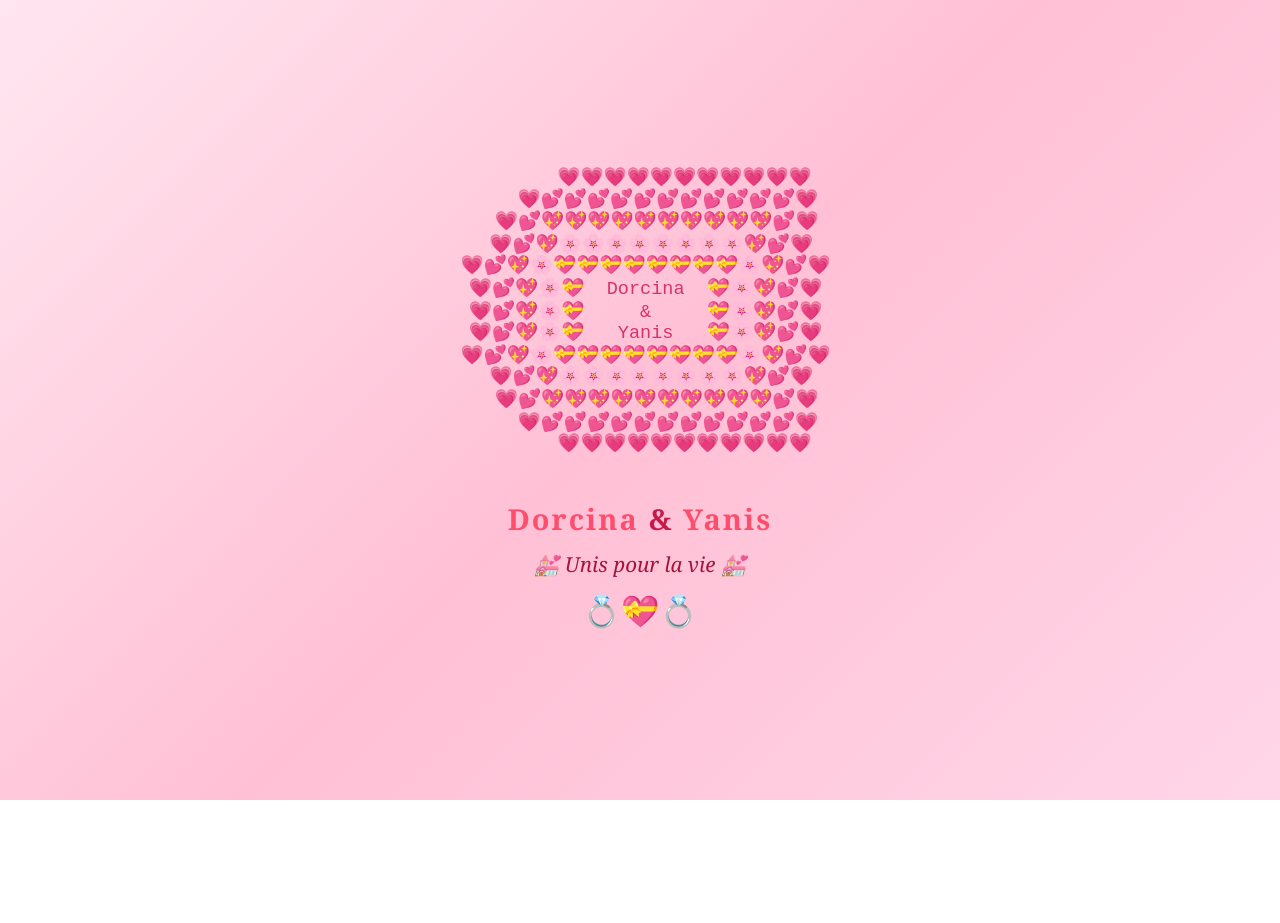
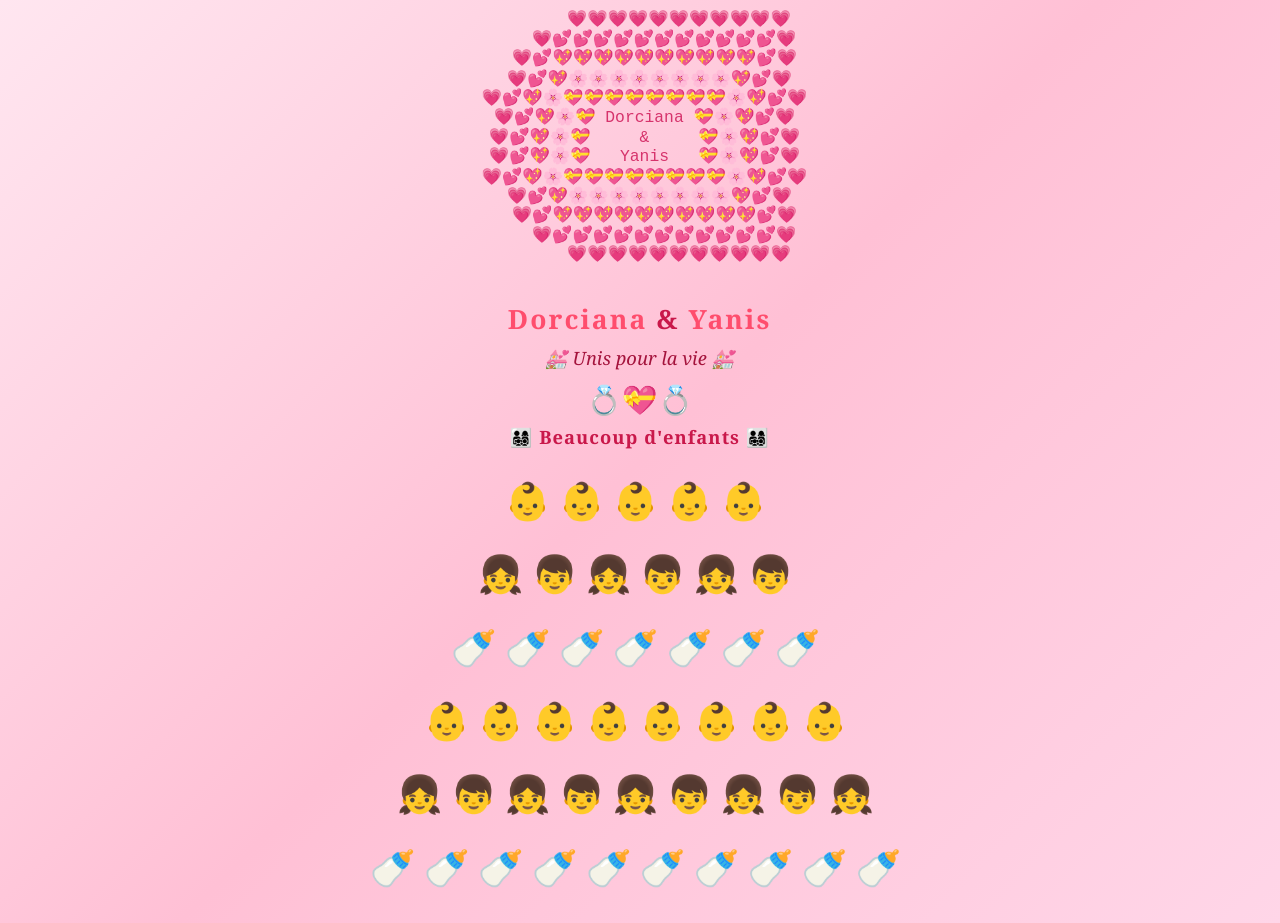
Before and after one commit to skpurge3-del/Dorci-and-yanis, a plain HTML site: page index.html in a window 1280 px wide. Before the commit the page ends 800 px from the top, so only its background shows below. Drawn offline with Linux system fonts and the light colour scheme.

Commit message:
Correct name spelling from Dorcina to Dorciana

```diff
--- a/index.html
+++ b/index.html
@@ -3,7 +3,7 @@
 <head>
     <meta charset="UTF-8">
     <meta name="viewport" content="width=device-width, initial-scale=1.0">
-    <title>Dorcina & Yanis - Mariage</title>
+    <title>Dorciana & Yanis - Mariage</title>
     <style>
         * {
             margin: 0;
@@ -18,11 +18,12 @@
             justify-content: center;
             align-items: center;
             font-family: 'Georgia', serif;
+            padding: 20px;
         }
 
         .coeur {
             text-align: center;
-            font-size: 18px;
+            font-size: 16px;
             line-height: 1.4;
             color: #d6336c;
             animation: pulse 2s infinite;
@@ -34,8 +35,8 @@
         }
 
         .noms {
-            margin-top: 20px;
-            font-size: 28px;
+            margin-top: 15px;
+            font-size: 26px;
             font-weight: bold;
             color: #c9184a;
             letter-spacing: 2px;
@@ -46,20 +47,41 @@
         }
 
         .love {
-            margin-top: 10px;
-            font-size: 20px;
+            margin-top: 8px;
+            font-size: 18px;
             color: #a4133c;
             font-style: italic;
         }
 
+        .anneaux {
+            font-size: 28px;
+            margin-top: 8px;
+        }
+
+        .enfants {
+            margin-top: 20px;
+            font-size: 36px;
+            letter-spacing: 8px;
+            line-height: 2;
+            animation: bounce 1.5s infinite;
+        }
+
+        .texte-enfants {
+            margin-top: 5px;
+            font-size: 18px;
+            color: #c9184a;
+            font-weight: bold;
+            letter-spacing: 1px;
+        }
+
         @keyframes pulse {
             0%, 100% { transform: scale(1); }
-            50% { transform: scale(1.03); }
+            50% { transform: scale(1.02); }
         }
 
-        .anneaux {
-            font-size: 30px;
-            margin-top: 10px;
+        @keyframes bounce {
+            0%, 100% { transform: translateY(0); }
+            50% { transform: translateY(-8px); }
         }
     </style>
 </head>
@@ -71,7 +93,7 @@
    💗💕💖💖💖💖💖💖💖💖💖💖💕💗
   💗💕💖🌸🌸🌸🌸🌸🌸🌸🌸💖💕💗
  💗💕💖🌸💝💝💝💝💝💝💝💝🌸💖💕💗
- 💗💕💖🌸💝  Dorcina  💝🌸💖💕💗
+ 💗💕💖🌸💝 Dorciana 💝🌸💖💕💗
  💗💕💖🌸💝     &     💝🌸💖💕💗
  💗💕💖🌸💝   Yanis   💝🌸💖💕💗
  💗💕💖🌸💝💝💝💝💝💝💝💝🌸💖💕💗
@@ -81,10 +103,19 @@
         💗💗💗💗💗💗💗💗💗💗💗
         </pre>
         <div class="noms">
-            <span>Dorcina</span> & <span>Yanis</span>
+            <span>Dorciana</span> & <span>Yanis</span>
         </div>
         <div class="love">💒 Unis pour la vie 💒</div>
         <div class="anneaux">💍💝💍</div>
+        <div class="texte-enfants">👨‍👩‍👧‍👦 Beaucoup d'enfants 👨‍👩‍👧‍👦</div>
+        <div class="enfants">
+            👶👶👶👶👶<br>
+            👧👦👧👦👧👦<br>
+            🍼🍼🍼🍼🍼🍼🍼<br>
+            👶👶👶👶👶👶👶👶<br>
+            👧👦👧👦👧👦👧👦👧<br>
+            🍼🍼🍼🍼🍼🍼🍼🍼🍼🍼
+        </div>
     </div>
 </body>
 </html>
```
